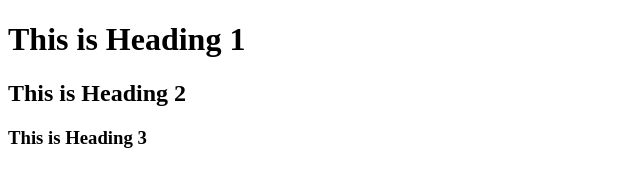
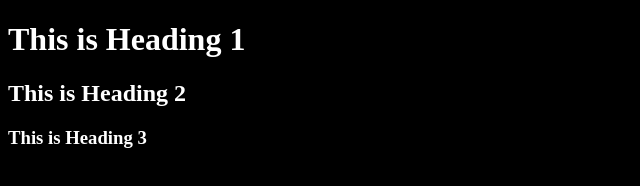
Before and after one commit to BossAliAhmad/git-learning-course-geekvisor, a plain HTML site: page index.html in a window 1280 px wide. Shown: the whole page, without its empty margins (0-640 px from the left). Drawn offline with Linux system fonts and the light colour scheme.

Commit message:
added styles

```diff
--- a/index.html
+++ b/index.html
@@ -4,6 +4,7 @@
     <meta charset="UTF-8">
     <meta name="viewport" content="width=device-width, initial-scale=1.0">
     <title>Document</title>
+    <link rel="stylesheet" href="style.css">
 </head>
 <body>
     <h1>This is Heading 1</h1>
--- /dev/null
+++ b/style.css
@@ -0,0 +1,7 @@
+body{
+    background-color: black;
+}
+
+h1, h2, h3{
+    color: white;
+}
```
